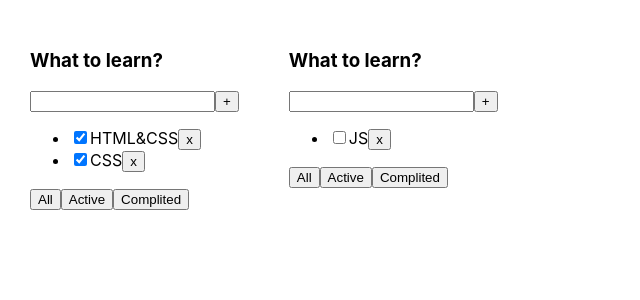
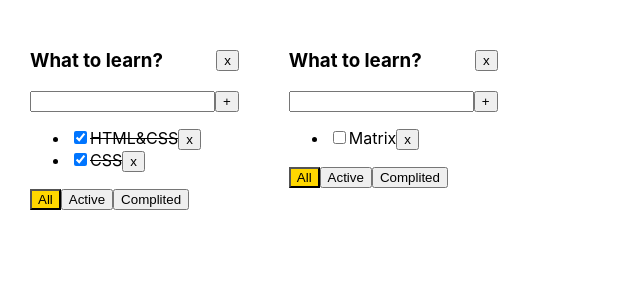
Before and after one commit to vkuznetsoff/todolist-fantastic, a React (Create React App) app: page / in a window 1280 px wide. Shown: the top 300 px of the page, without its empty margins (0-640 px from the left). Built offline with nearby package versions, Linux system fonts and the light colour scheme.

Commit message:
Add todolist new State, fix function, add css

```diff
--- a/src/App.tsx
+++ b/src/App.tsx
@@ -16,19 +16,19 @@ type TodolistType = {
 }
 
 function App() {
-  let tasks1: Array<TaskType> = [
-    { id: v1(), title: "HTML&CSS", isDone: true },
-    { id: v1(), title: "CSS", isDone: true },
-    { id: v1(), title: "JS", isDone: false },
-  ];
+  // let tasks1: Array<TaskType> = [
+  //   { id: v1(), title: "HTML&CSS", isDone: true },
+  //   { id: v1(), title: "CSS", isDone: true },
+  //   { id: v1(), title: "JS", isDone: false },
+  // ];
 
-  let tasks2: Array<TaskType> = [
-    { id: v1(), title: "Begin", isDone: true },
-    { id: v1(), title: "Matrix", isDone: false },
-    { id: v1(), title: "Titanik", isDone: true },
-  ];
+  // let tasks2: Array<TaskType> = [
+  //   { id: v1(), title: "Begin", isDone: true },
+  //   { id: v1(), title: "Matrix", isDone: false },
+  //   { id: v1(), title: "Titanik", isDone: true },
+  // ];
 
-  const [tasks, setTasks] = useState<Array<TaskType>>(tasks1);
+  // const [tasks, setTasks] = useState<Array<TaskType>>(tasks1);
   const [filter, setFilter] = useState<FilterType>("all");
 
   // const [todolists, setTodolists] = useState<Array<TodolistType>>([
@@ -46,16 +46,19 @@ function App() {
   //   }
   // ])
 
-  const [todolists, setTodolists] = useState < Array<TodolistType> > (
+  const tdList1 = v1()
+  const tdList2 = v1()
+
+  const [todolists, setTodolists] = useState<Array<TodolistType>>(
     [
       {
-        id: v1(),
+        id: tdList1,
         title: 'T1',
         // tasks: tasks1,
         filter: 'complited'
       },
       {
-        id: v1(),
+        id: tdList2,
         title: 'T2',
         // tasks: tasks2,
         filter: 'active'
@@ -63,48 +66,62 @@ function App() {
     ]
   )
 
+
+  const [tasks, setTasks] = useState({
+    [tdList1]: [
+      { id: v1(), title: "HTML&CSS", isDone: true },
+      { id: v1(), title: "CSS", isDone: true },
+      { id: v1(), title: "JS", isDone: false }
+    ],
+    [tdList2]: [
+      { id: v1(), title: "Begin", isDone: true },
+      { id: v1(), title: "Matrix", isDone: false },
+      { id: v1(), title: "Titanik", isDone: true }
+    ]
+
+  })
+
   function changeFilter(type: FilterType, todolistId: string) {
     let todolist = todolists.find(tl => tl.id === todolistId)
-    if (todolist)  {
+    if (todolist) {
       todolist.filter = type
       setTodolists([...todolists])
     }
+  }
 
 
-
-
+  function deleteTask(taskId: string, todolistId: string) {
+    let result = tasks[todolistId].filter((el) => el.id != taskId)
+    tasks[todolistId] = result
+    setTasks({ ...tasks });
   }
 
-  // let tasksForUI: Array<TaskType> = [];
-  // if (filter == "active") tasksForUI = tasks.filter((t) => t.isDone == false);
-  // if (filter == "complited") tasksForUI = tasks.filter((t) => t.isDone == true);
-  // if (filter == "all") tasksForUI = tasks;
-
-  function deleteTask(id: string) {
-    let result
-    // tasks = arr.filter((el) => el.id !== id)
-    setTasks((tasks) => tasks.filter((el) => el.id !== id));
-  }
-
-  function addTask(title: string) {
-    const task = {
+  function addTask(title: string, todolistId: string) {
+    let newTask = {
       id: v1(),
       title,
       isDone: false,
     };
-    setTasks([...tasks, task]);
+
+    tasks[todolistId] = [newTask, ...tasks[todolistId]]
+    setTasks(
+      { ...tasks }
+    );
   }
 
-  function changeStatus(id: string) {
-    setTasks(
-      tasks.map((t) => {
-        let newTask;
-        if (t.id === id) {
-          newTask = { ...t, isDone: !t.isDone };
-          return newTask;
-        } else return t;
-      })
-    );
+  function changeStatus(taskId: string, todolistId: string) {
+
+    let task = tasks[todolistId].find(t => t.id === taskId)
+    if (task) {
+      task.isDone = !task.isDone
+    }
+    setTasks({...tasks})
+  }
+
+  function deleteTodolist(todolistId: string) {
+    setTodolists(todolists.filter(td => td.id != todolistId))
+    delete tasks[todolistId]
+    setTasks({...tasks})
   }
 
   return (
@@ -113,10 +130,10 @@ function App() {
 
       {
         todolists.map(tl => {
-          let tasksForUI = tasks
-          if (tl.filter == "active") tasksForUI = tasks.filter((t) => t.isDone == false);
-          if (tl.filter == "complited") tasksForUI = tasks.filter((t) => t.isDone == true);
-          if (tl.filter == "all") tasksForUI = tasks;
+          let tasksForUI = tasks[tl.id]
+          if (tl.filter == "active") tasksForUI = tasksForUI.filter((t) => t.isDone == false);
+          if (tl.filter == "complited") tasksForUI = tasksForUI.filter((t) => t.isDone == true);
+          if (tl.filter == "all") tasksForUI = tasksForUI;
 
           return <Todolist
             key={tl.id}
@@ -127,6 +144,7 @@ function App() {
             filterTask={changeFilter}
             addTask={addTask}
             changeStatus={changeStatus}
+            deleteTodolist={deleteTodolist}
             filter={filter}
           />
         }
--- /dev/null
+++ b/src/Todolist.css
@@ -0,0 +1,31 @@
+.todolist-title {
+    display: flex;
+    flex-direction: row;
+    align-items: center;
+    justify-content: space-between;
+}
+
+.todolist-content {
+    flex-wrap: nowrap;
+}
+
+.btn {
+    background-color: gray
+}
+
+.btn-active {
+    background-color:gold
+}
+
+.is-done {
+    text-decoration: line-through;
+}
+
+.error-msg {
+    color: red;
+    opacity: 50%;
+}
+
+.error {
+    border-color: red;
+}
--- a/src/Todolist.tsx
+++ b/src/Todolist.tsx
@@ -7,6 +7,8 @@ import {
   useState,
 } from "react";
 import { EventType } from "@testing-library/react";
+import "./Todolist.css"
+import { v1 } from "uuid";
 
 export type TaskType = {
   id: string;
@@ -18,24 +20,28 @@ type PropsType = {
   id: string,
   title: string;
   tasks: Array<TaskType>;
-  removeTask: (id: string) => void;
+  removeTask: (taskId: string, todolistId: string) => void;
   filterTask: (type: FilterType, id: string) => void;
-  addTask: (title: string) => void;
-  changeStatus: (id: string) => void;
+  addTask: (title: string, todolistId: string) => void;
+  changeStatus: (taskId: string, todolistId: string) => void;
+  deleteTodolist: (todolistId: string) => void,
   filter: FilterType
 };
 
 export function Todolist(props: PropsType) {
   const [title, setTitle] = useState("");
-  const handleClick = (id: string) => {
-    props.removeTask(id);
+  const [error, setError] = useState<string | null>(null)
+
+  const handleClick = (taskId: string) => {
+    props.removeTask(taskId, props.id);
   };
 
   function handleAddTask() {
-    if (title.trim() !== ''){
-      props.addTask(title);
+    if (title.trim() !== '') {
+      props.addTask(title, props.id);
       setTitle("");
     }
+    else { setError('Title is required!') }
 
   }
 
@@ -46,25 +52,38 @@ export function Todolist(props: PropsType) {
   }
 
   function handleChangeInput(e: ChangeEvent<HTMLInputElement>) {
+    setError(null)
     setTitle(e.target.value);
+  }
+
+  function deleteTodolistHandle() {
+    props.deleteTodolist(props.id)
   }
 
   return (
     <div className="">
-      <h3>{props.title}</h3>
-      <div>
+      <div className="todolist-title">
+        <h3>{props.title}</h3>
+        <button onClick={() => deleteTodolistHandle()}>x</button>
+      </div>
+
+      <div className="todolist-content">
         <input
           type="text"
           value={title}
           onChange={handleChangeInput}
           onKeyDown={inputKeyDown}
+          className={error ? "error": ""}
         />
         <button onClick={handleAddTask}>+</button>
+        {error && <div className="error-msg">{error}</div>}
+
       </div>
       <ul>
         {props.tasks.map((el) => (
-          <li key={el.id}>
-            <input type="checkbox" checked={el.isDone} onChange={() => props.changeStatus(el.id)}/>
+          <li key={el.id} className={el.isDone ? 'is-done' : ''}>
+            <input type="checkbox" checked={el.isDone}
+              onChange={() => props.changeStatus(el.id, props.id)} />
             <span>{el.title}</span>
             <button onClick={() => handleClick(el.id)}>x</button>
           </li>
@@ -72,9 +91,14 @@ export function Todolist(props: PropsType) {
       </ul>
 
       <div>
-        <button onClick={() => props.filterTask("all", props.id)}>All</button>
-        <button onClick={() => props.filterTask("active", props.id)}>Active</button>
-        <button onClick={() => props.filterTask("complited", props.id)}>Complited</button>
+        <button key={v1()} className={props.filter == 'all' ? 'btn-active' : ''}
+          onClick={() => props.filterTask("all", props.id)}>All</button>
+
+        <button key={v1()} className={props.filter == "active" ? 'btn-active' : ''}
+          onClick={() => props.filterTask("active", props.id)}>Active</button>
+
+        <button key={v1()} className={props.filter == "complited" ? 'btn-active' : ''}
+          onClick={() => props.filterTask("complited", props.id)}>Complited</button>
       </div>
     </div>
   );
```
